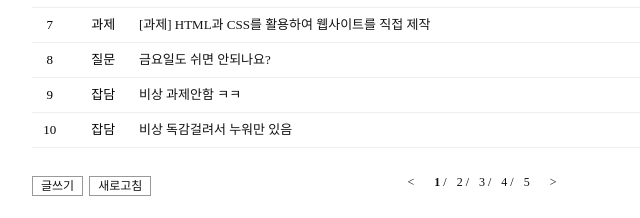
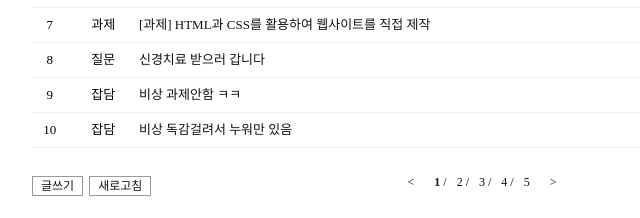
Before and after one commit to Hwan100/MyWeb, a plain HTML site: page index.html in a window 1280 px wide. Shown: the part 466-684 px from the top of the page, 158-798 px from the left. Drawn offline with Linux system fonts and the light colour scheme; a web font is replaced by a local one.

Commit message:
Source tree

```diff
--- a/index.html
+++ b/index.html
@@ -131,7 +131,7 @@
                     <tr>
                         <td>8</td>
                         <td>질문</td>
-                        <td><a href="#">금요일도 쉬면 안되나요?</a></td>
+                        <td><a href="#">신경치료 받으러 갑니다</a></td>
                         <td>정형일</td>
                         <td>25.02.12</td>
                         <td>4</td>
```
